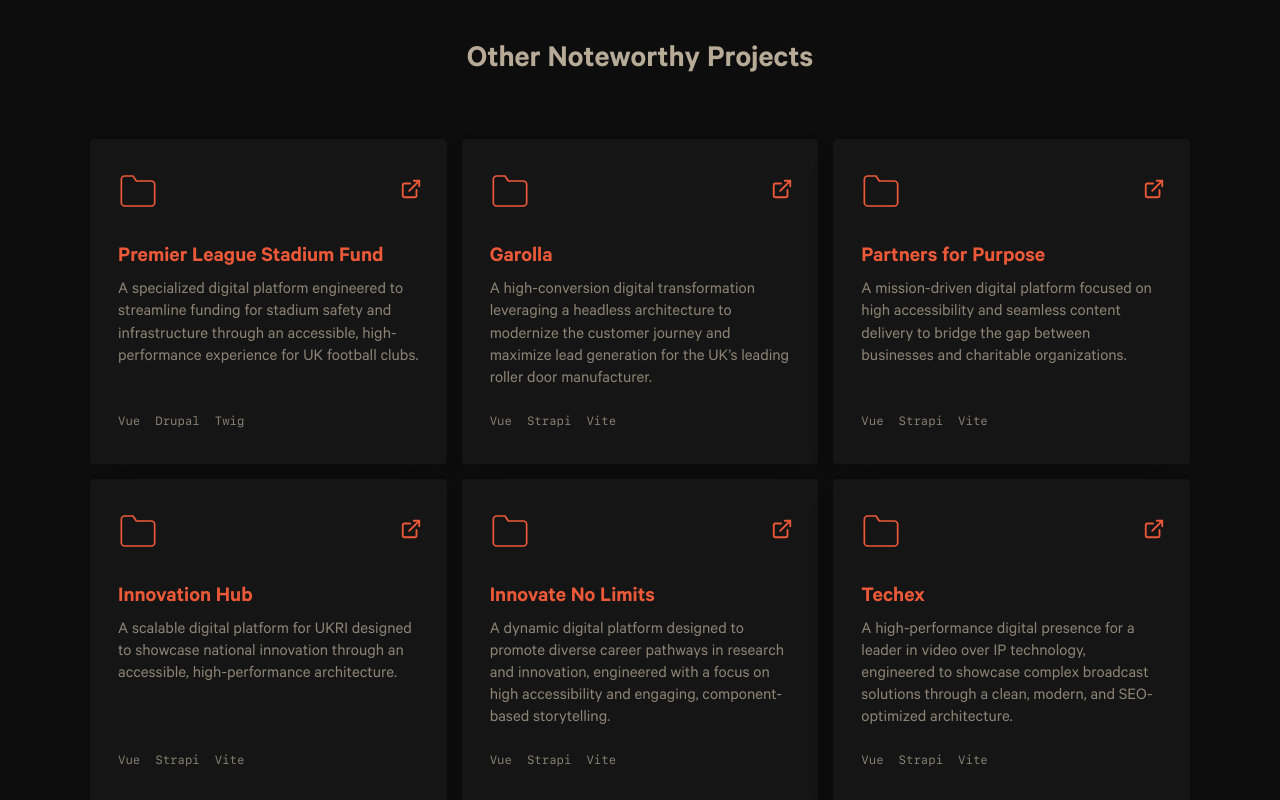
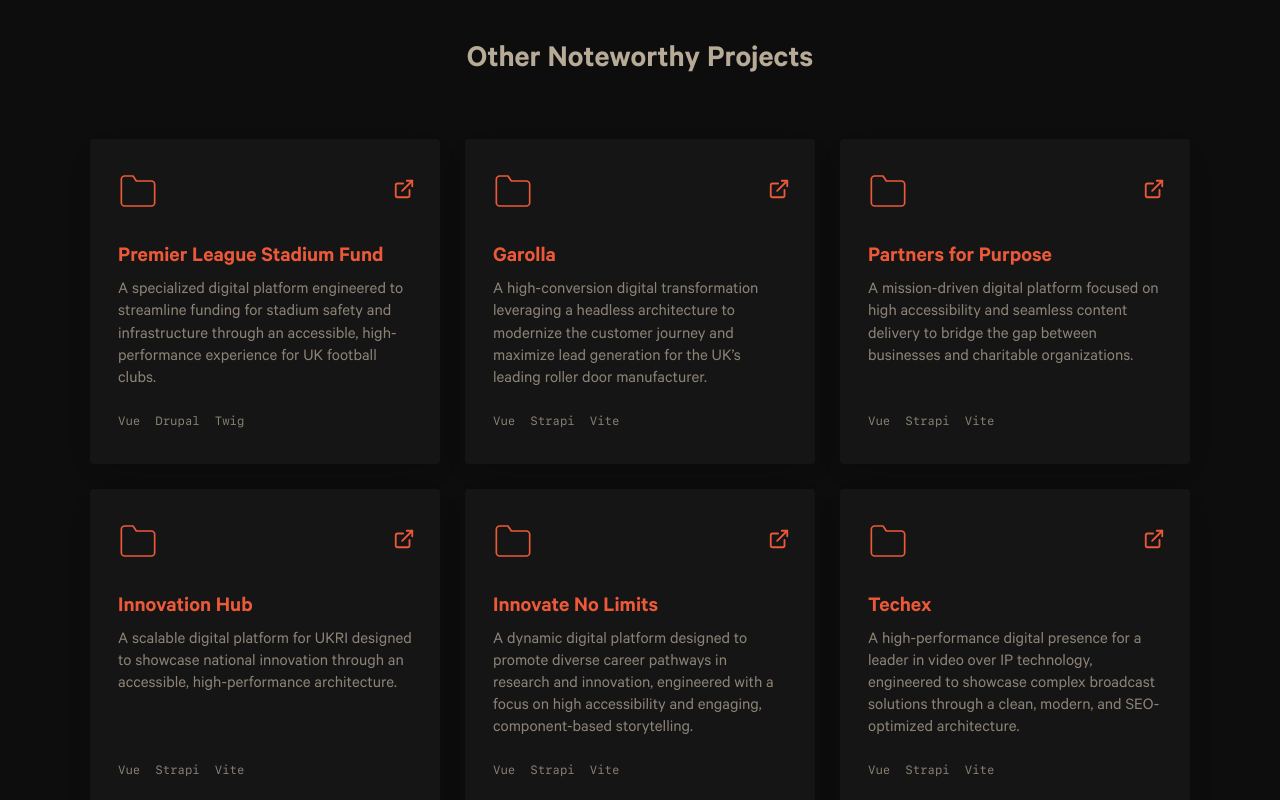
Before and after one commit to calvingomes/cal-portfolio, a Next.js app: page / in a window 1280 px wide. Shown: the part 3800-4600 px from the top of the page. Built offline with nearby package versions, Linux system fonts and the light colour scheme.

Commit message:
style increase grid gap

```diff
--- a/src/components/Projects/Projects.module.css
+++ b/src/components/Projects/Projects.module.css
@@ -27,10 +27,9 @@
   list-style: none;
   padding: 0;
   margin: 50px 0 80px 0;
-
   display: grid;
   grid-template-columns: repeat(auto-fill, minmax(300px, 1fr));
-  grid-gap: 15px;
+  grid-gap: 25px;
   position: relative;
 }
 
```
